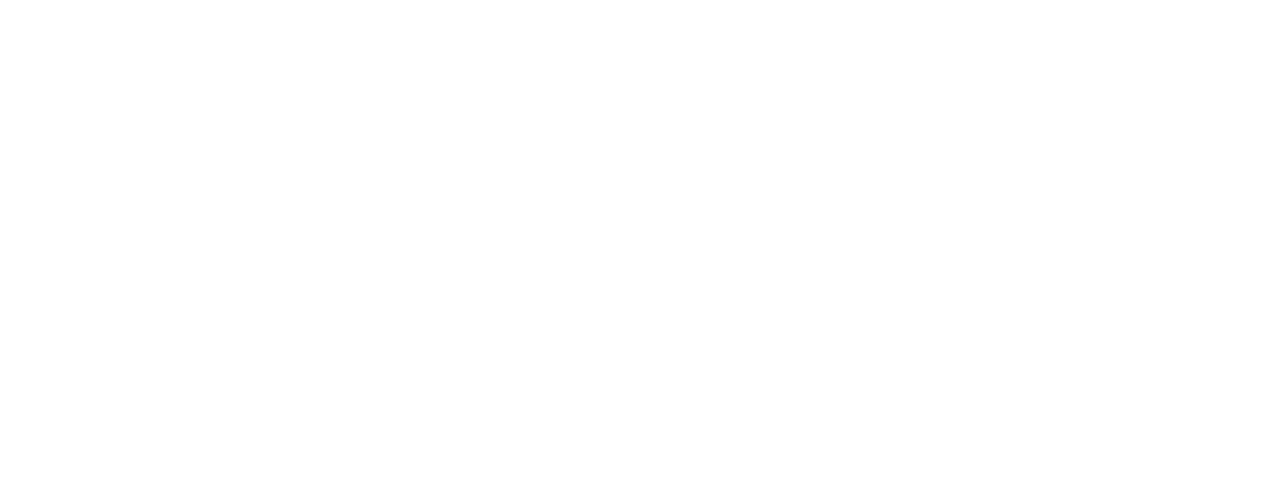
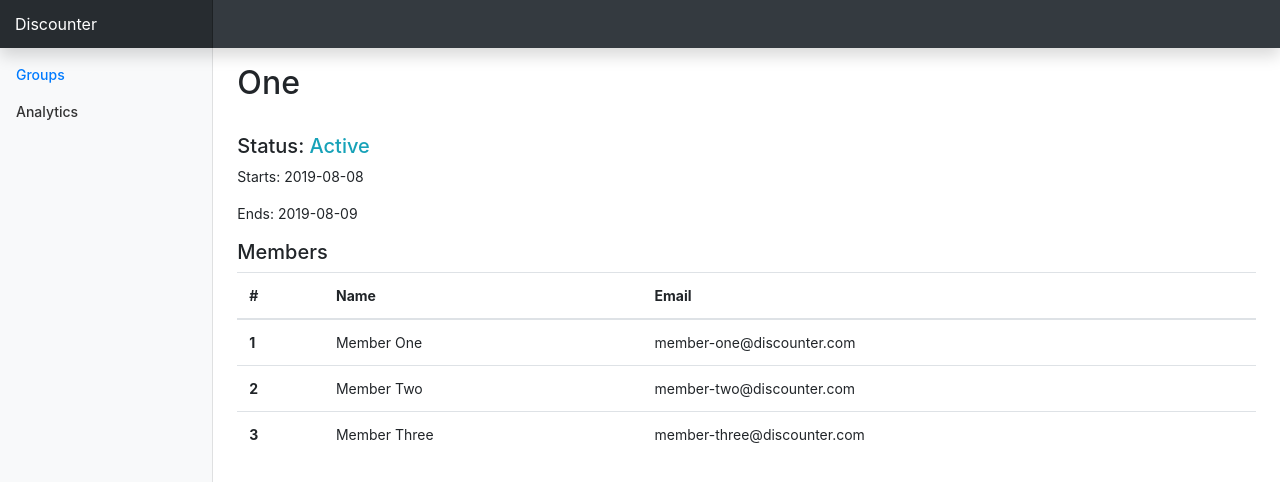
Before and after one commit to johnotu/discounter, a React (Create React App) app: page /group/1 in a window 1280 px wide. Shown: the top 482 px of the page. Built offline with nearby package versions, Linux system fonts and the light colour scheme.

Commit message:
added group view
to display a single group info

```diff
--- a/src/App.js
+++ b/src/App.js
@@ -1,12 +1,25 @@
 import React from 'react';
 import { BrowserRouter as Router, Route } from 'react-router-dom';
 
-import Discounter from './components/discounter';
+import TopNav from './components/TopNav';
+import SideNav from './components/SideNav';
+import Groups from './components/Groups';
+import Group from './components/Group';
 
 const App = () => {
   return (
     <Router>
-      <Route path='/' exact component={Discounter} />
+      <TopNav />
+      <div className="container-fluid">
+        <div className="row">
+          <SideNav />
+          <main role="main" className="col-md-9 ml-sm-auto col-lg-10 px-4">
+            <Route path='/' exact component={Groups} />
+            <Route path='/group/:id' exact component={Group} />
+          </main>
+        </div>
+      </div>
+
     </Router>
   );
 }
--- /dev/null
+++ b/src/components/Group.js
@@ -0,0 +1,45 @@
+import React from 'react';
+
+import groups from './groups.json';
+
+const Group = props => {
+  console.log('props', props);
+  const group = groups.find(discount => discount.id === props.match.params.id);
+  return (
+    <div>
+      <div className="d-flex justify-content-between flex-wrap flex-md-nowrap align-items-center pt-3 pb-2 mb-3">
+        <h1 className="h2">{group.name}</h1>
+      </div>
+      <h5 >Status: <span className={group.isActive ? 'text-info' : 'text-danger'}>{group.isActive ? 'Active' : 'Expired'}</span></h5>
+      {group.isActive ? '' : <h5>Discount code: {group.discount_code}</h5>}
+
+      <p className="">Starts: {group.signup_starts}</p>
+      <p>Ends: {group.signup_ends}</p>
+
+      <h5>Members</h5>
+      <table className="table">
+        <thead>
+          <tr>
+            <th scope="col">#</th>
+            <th scope="col">Name</th>
+            <th scope="col">Email</th>
+          </tr>
+        </thead>
+        <tbody>
+          {
+            group.members.map((member, index) => (
+              <tr key={member.id} >
+                <th scope="row">{index + 1}</th>
+                <td>{member.name}</td>
+                <td>{member.email}</td>
+              </tr>
+            ))
+          }
+
+        </tbody>
+      </table>
+    </div>
+  );
+}
+
+export default Group;
--- a/src/components/discounter/Groups.js
+++ b/src/components/Groups.js
@@ -3,7 +3,15 @@
 import groups from './groups.json';
 
 const Groups = props => {
+
+  const handleGroupClick = id => {
+    props.history.push(`/group/${id}`);
+  }
   return (
+    <div>
+      <div className="d-flex justify-content-between flex-wrap flex-md-nowrap align-items-center pt-3 pb-2 mb-3">
+        <h1 className="h2">Groups</h1>
+      </div>
     <table className="table">
       <thead>
         <tr>
@@ -17,7 +25,7 @@
       <tbody>
         {
           groups.map((group, index) => (
-            <tr key={group.id} style={{ cursor: 'pointer' }}>
+            <tr key={group.id} style={{ cursor: 'pointer' }} onClick={() => handleGroupClick(`${group.id}`)}>
               <th scope="row">{index + 1}</th>
               <td>{group.name}</td>
               <td>{group.discount_percentage}</td>
@@ -28,7 +36,8 @@
         }
 
       </tbody>
-    </table>
+      </table>
+    </div>
   );
 }
 
--- a/src/components/discounter/groups.json
+++ /dev/null
@@ -1,37 +0,0 @@
-[
-  {
-    "id": 1,
-    "name": "One",
-    "signup_starts": "2019-08-08",
-    "signup_ends": "2019-08-09",
-    "remaining_members_trigger_number": [5, 3, 1],
-    "discount_percentage": 10,
-    "signup_url": "http://localhost:3000/groups/1"
-  },
-  {
-    "id": 2,
-    "name": "Two",
-    "signup_starts": "2019-08-08",
-    "signup_ends": "2019-08-09",
-    "remaining_members_trigger_number": [
-      5,
-      3,
-      1
-    ],
-    "discount_percentage": 10,
-    "signup_url": "http://localhost:3000/groups/2"
-  },
-  {
-    "id": 3,
-    "name": "Three",
-    "signup_starts": "2019-08-08",
-    "signup_ends": "2019-08-09",
-    "remaining_members_trigger_number": [
-      15,
-      10,
-      5
-    ],
-    "discount_percentage": 20,
-    "signup_url": "http://localhost:3000/groups/3"
-  }
-]
--- a/src/components/discounter/index.js
+++ /dev/null
@@ -1,28 +0,0 @@
-import React from 'react';
-
-import TopNav from './TopNav';
-import SideNav from './SideNav';
-import Groups from './Groups';
-
-const Discounter = props => {
-  return (
-    <div>
-      <TopNav />
-
-        <div class="container-fluid">
-          <div class="row">
-            <SideNav />
-
-            <main role="main" class="col-md-9 ml-sm-auto col-lg-10 px-4">
-              <div class="d-flex justify-content-between flex-wrap flex-md-nowrap align-items-center pt-3 pb-2 mb-3">
-                <h1 class="h2">Groups</h1>
-              </div>
-              <Groups />
-            </main>
-          </div>
-        </div>
-    </div>
-  );
-}
-
-export default Discounter;
--- /dev/null
+++ b/src/components/groups.json
@@ -0,0 +1,92 @@
+[
+  {
+    "id": "1",
+    "name": "One",
+    "signup_starts": "2019-08-08",
+    "signup_ends": "2019-08-09",
+    "remaining_members_trigger_number": [5, 3, 1],
+    "discount_percentage": 10,
+    "signup_url": "http://localhost:3000/groups/1",
+    "isActive": true,
+    "members": [
+      {
+      "id": "11",
+      "name": "Member One",
+      "email": "member-one@discounter.com"
+    },
+    {
+      "id": "12",
+      "name": "Member Two",
+      "email": "member-two@discounter.com"
+    },
+    {
+      "id": "13",
+      "name": "Member Three",
+      "email": "member-three@discounter.com"
+    }
+    ]
+  },
+  {
+    "id": "2",
+    "name": "Two",
+    "signup_starts": "2019-08-01",
+    "signup_ends": "2019-08-08",
+    "remaining_members_trigger_number": [
+      5,
+      3,
+      1
+    ],
+    "discount_percentage": 10,
+    "signup_url": "http://localhost:3000/groups/2",
+    "isActive": false,
+    "discount_code": "ABCD-3213-DEFG",
+    "members": [
+      {
+        "id": "11",
+        "name": "Member One",
+        "email": "member-one@discounter.com"
+      },
+      {
+        "id": "12",
+        "name": "Member Two",
+        "email": "member-two@discounter.com"
+      },
+      {
+        "id": "13",
+        "name": "Member Three",
+        "email": "member-three@discounter.com"
+      }
+    ]
+  },
+  {
+    "id": "3",
+    "name": "Three",
+    "signup_starts": "2019-08-08",
+    "signup_ends": "2019-08-09",
+    "remaining_members_trigger_number": [
+      15,
+      10,
+      5
+    ],
+    "discount_percentage": 20,
+    "signup_url": "http://localhost:3000/groups/3",
+    "isActive": true,
+    "members": [
+      {
+        "id": "11",
+        "name": "Member One",
+        "email": "member-one@discounter.com"
+      },
+      {
+        "id": "12",
+        "name": "Member Two",
+        "email": "member-two@discounter.com"
+      },
+      {
+        "id": "13",
+        "name": "Member Three",
+        "email": "member-three@discounter.com"
+      }
+    ]
+  }
+]
```
Also changed, not shown: src/components/SideNav.js (renamed from src/components/discounter/SideNav.js), src/components/TopNav.js (renamed from src/components/discounter/TopNav.js).
